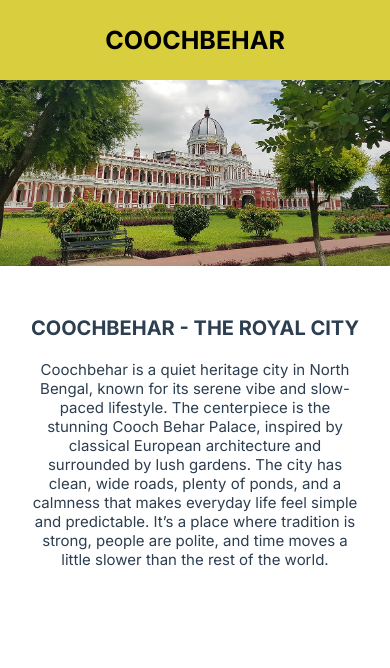
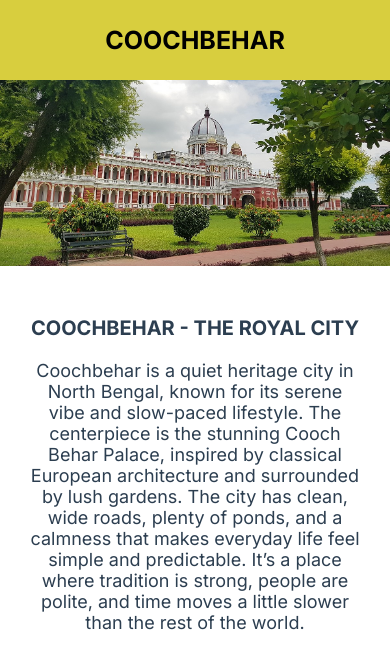
Before and after one commit to abk2191/coochbehar, a React (Vite) app: page / in a window 390 px wide. Shown: the top 668 px of the page. Built offline with nearby package versions, Linux system fonts and the light colour scheme; a web font is replaced by a local one.

Commit message:
Added new features

```diff
--- a/src/index.css
+++ b/src/index.css
@@ -93,9 +93,10 @@ body {
 
   .city-description h2 {
     font-size: 20px;
+    font-weight: bold;
   }
 
   .city-description p {
-    font-size: 15px;
+    font-size: 18px;
   }
 }
```
